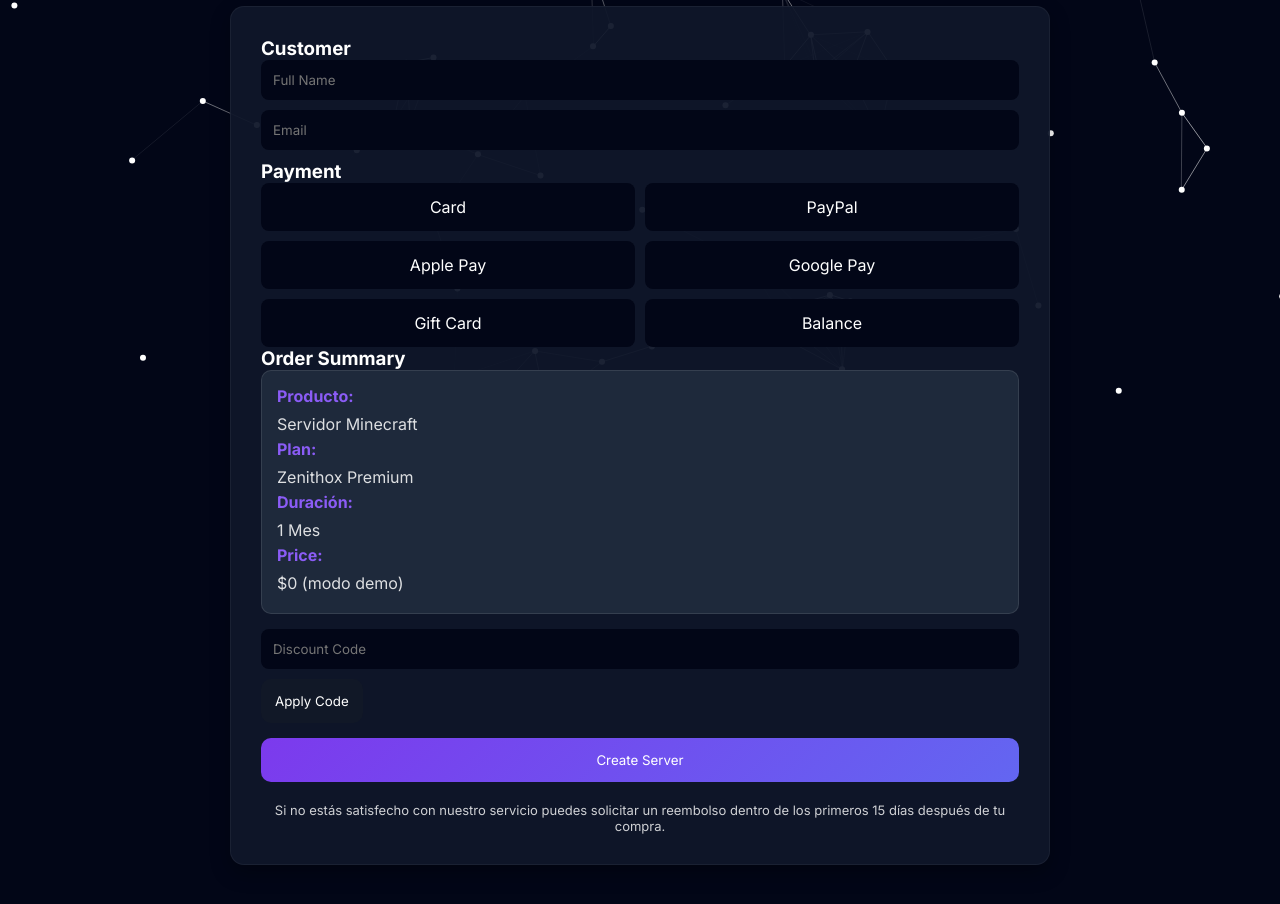
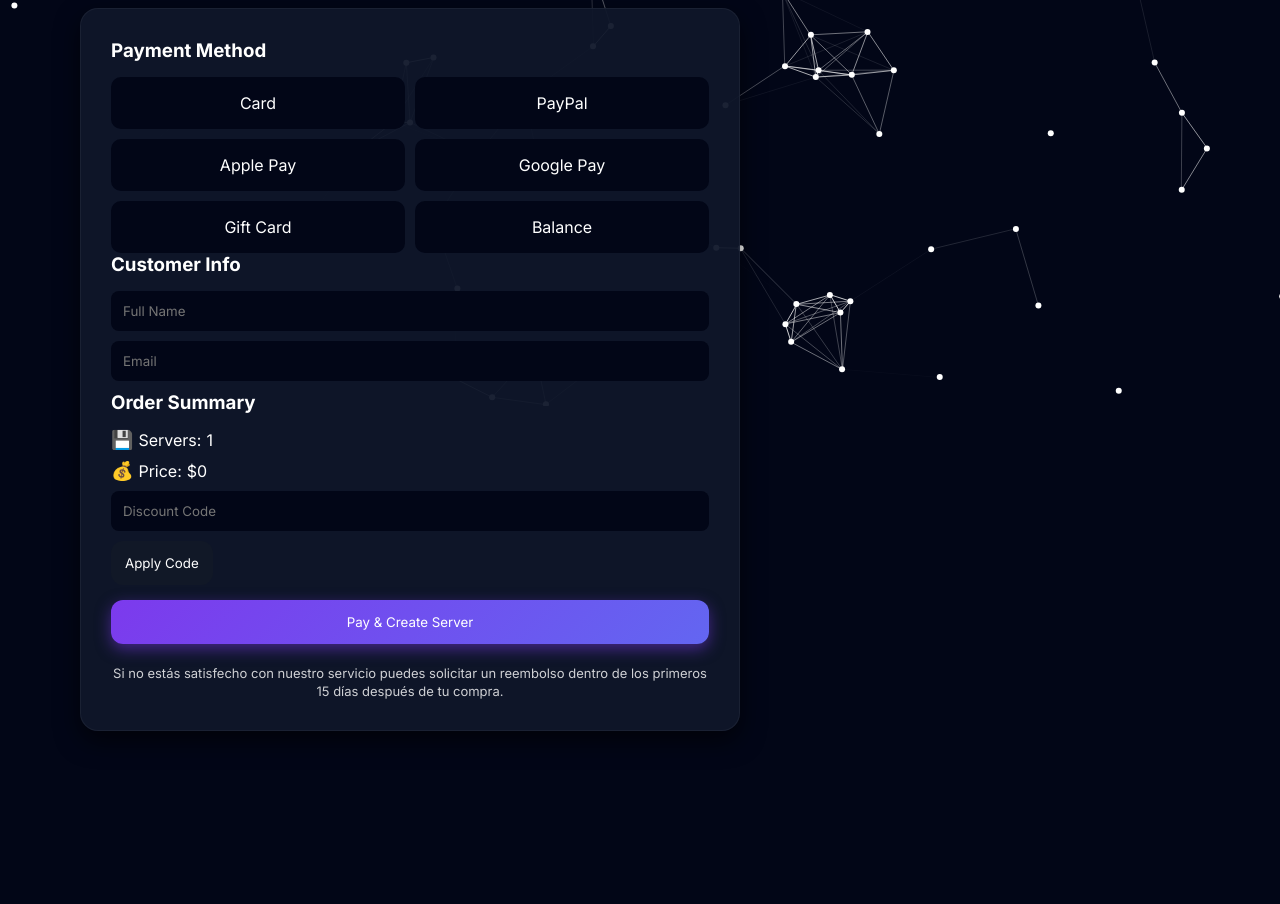
Before and after one commit to El77373883/HostingZenithox, a plain HTML site: page op.html in a window 1280 px wide. Shown: the part 440-1344 px from the top of the page. After the commit the page ends 1211 px from the top, so only its background shows below. Drawn offline with nearby package versions, Linux system fonts and the light colour scheme.

Commit message:
Update op.html

```diff
--- a/op.html
+++ b/op.html
@@ -8,40 +8,59 @@
 <script src="https://cdn.jsdelivr.net/npm/particles.js@2.0.0/particles.min.js"></script>
 <style>
 *{margin:0;padding:0;box-sizing:border-box;font-family:Inter}
-body{background:#020617;color:white;min-height:100vh;overflow-x:hidden}
-.promo{background:linear-gradient(90deg,#7c3aed,#6366f1);text-align:center;padding:10px;font-size:14px;display:flex;justify-content:center;align-items:center;gap:10px}
-.copy-btn{background:white;color:#000;border:none;padding:5px 10px;border-radius:6px;cursor:pointer;font-weight:600}
-.animated-title{font-size:40px;font-weight:700;background:linear-gradient(90deg,#7c3aed,#22c55e,#38bdf8,#7c3aed);background-size:300%;-webkit-background-clip:text;color:transparent;animation:colorFlow 6s linear infinite}
+body{background:#020617;color:white;min-height:100vh;overflow-x:hidden;}
+/* Promo Bar */
+.promo{background:linear-gradient(90deg,#7c3aed,#6366f1);text-align:center;padding:10px;font-size:14px;display:flex;justify-content:center;align-items:center;gap:10px;}
+.copy-btn{background:white;color:#000;border:none;padding:5px 10px;border-radius:6px;cursor:pointer;font-weight:600;transition:all .3s;}
+.copy-btn:hover{background:#f3f3f3;transform:scale(1.05);}
+.copy-check{display:none;margin-left:5px;color:#22c55e;font-weight:700;transition:all .3s;}
+/* animated title */
+.animated-title{font-size:42px;font-weight:700;background:linear-gradient(90deg,#7c3aed,#22c55e,#38bdf8,#7c3aed);background-size:300%;-webkit-background-clip:text;color:transparent;animation:colorFlow 6s linear infinite;text-shadow:1px 1px 5px rgba(0,0,0,.3);}
 @keyframes colorFlow{0%{background-position:0%}100%{background-position:300%}}
-.mc-logo{width:160px;margin-top:20px;animation:floatLogo 4s ease-in-out infinite}
+/* minecraft logo */
+.mc-logo{width:160px;margin-top:20px;animation:floatLogo 4s ease-in-out infinite;}
 @keyframes floatLogo{0%{transform:translateY(0)}50%{transform:translateY(-12px)}100%{transform:translateY(0)}}
-#particles-js{position:fixed;width:100%;height:100%;z-index:-3}
-#lightning{position:fixed;width:100%;height:100%;top:0;left:0;pointer-events:none;z-index:-2}
-.bolt{position:absolute;top:-20%;width:3px;height:140%;background:linear-gradient(to bottom,rgba(255,255,255,0),rgba(255,255,255,.9),rgba(255,255,255,0));opacity:0;animation:flash .5s linear}
+/* particles */
+#particles-js{position:fixed;width:100%;height:100%;z-index:-3;}
+/* lightning */
+#lightning{position:fixed;width:100%;height:100%;top:0;left:0;pointer-events:none;z-index:-2;}
+.bolt{position:absolute;top:-20%;width:3px;height:140%;background:linear-gradient(to bottom,rgba(255,255,255,0),rgba(255,255,255,.9),rgba(255,255,255,0));opacity:0;animation:flash .5s linear;}
 @keyframes flash{0%{opacity:0}10%{opacity:1}20%{opacity:.4}30%{opacity:1}100%{opacity:0}}
-.header{display:flex;justify-content:space-between;padding:20px 40px;border-bottom:1px solid rgba(255,255,255,.05)}
-.logo{font-size:22px;font-weight:700;color:#8b5cf6}
-.container{max-width:900px;margin:auto;padding:40px}
-.card{background:rgba(15,23,42,0.95);padding:30px;border-radius:14px;border:1px solid rgba(255,255,255,.05);box-shadow:0 8px 20px rgba(0,0,0,0.3)}
-.input{width:100%;padding:12px;border:none;background:#020617;border-radius:8px;color:white;margin-bottom:10px}
-.payments{display:grid;grid-template-columns:repeat(2,1fr);gap:10px}
-.payment{background:#020617;padding:12px;border-radius:8px;cursor:pointer;text-align:center;border:2px solid transparent;transition:.2s}
-.payment:hover{background:#1e293b}
-.payment.active{border-color:#8b5cf6;background:#1e293b}
-button{padding:14px;border-radius:10px;border:none;background:#111827;color:white;cursor:pointer}
-.primary{width:100%;margin-top:15px;background:linear-gradient(135deg,#7c3aed,#6366f1)}
-.refund{margin-top:20px;font-size:13px;opacity:.8;text-align:center}
-.product-summary{background:#1e293b;padding:15px;border-radius:10px;margin-bottom:15px;border:1px solid rgba(255,255,255,.1)}
-.product-summary h4{margin-bottom:8px;color:#8b5cf6}
-.product-summary p{margin-bottom:5px;opacity:.85}
-@media (max-width:900px){.container{padding:20px}}
+/* header */
+.header{display:flex;justify-content:space-between;padding:20px 40px;border-bottom:1px solid rgba(255,255,255,.05);}
+.logo{font-size:22px;font-weight:700;color:#8b5cf6;}
+/* layout */
+.container{max-width:1200px;margin:auto;padding:40px;display:grid;grid-template-columns:1fr 420px;gap:40px;}
+.card{background:rgba(15,23,42,.95);padding:30px;border-radius:18px;border:1px solid rgba(255,255,255,.05);box-shadow:0 10px 25px rgba(0,0,0,.6);transition:all .3s;}
+.card:hover{transform:translateY(-5px);box-shadow:0 15px 30px rgba(0,0,0,.7);}
+.card h3{margin-bottom:15px;}
+.card p{margin-bottom:10px;display:flex;align-items:center;gap:5px;}
+.card p span.icon{color:#8b5cf6;font-size:18px;}
+.input{width:100%;padding:12px;border:none;background:#020617;border-radius:8px;color:white;margin-bottom:10px;transition:all .3s;}
+.input:focus{outline:none;background:#1e293b;}
+button{padding:14px;border-radius:12px;border:none;background:#111827;color:white;cursor:pointer;transition:all .3s;}
+button:hover{transform:scale(1.03);}
+.primary{width:100%;margin-top:15px;background:linear-gradient(135deg,#7c3aed,#6366f1);box-shadow:0 5px 15px rgba(124,58,237,.5);}
+.primary:hover{box-shadow:0 10px 20px rgba(124,58,237,.7);}
+.refund{margin-top:20px;font-size:13px;opacity:.8;text-align:center;line-height:1.4;}
+
+/* payments */
+.payments{display:grid;grid-template-columns:repeat(2,1fr);gap:10px;margin-top:10px;}
+.payment{background:#020617;padding:14px;border-radius:10px;cursor:pointer;text-align:center;border:2px solid transparent;transition:all .3s;position:relative;}
+.payment:hover{background:#1e293b;transform:scale(1.03);}
+.payment.active{border-color:#8b5cf6;background:#1e293b;}
+.payment span.tooltip{display:none;position:absolute;top:-25px;left:50%;transform:translateX(-50%);background:#111827;padding:3px 8px;border-radius:6px;font-size:12px;opacity:.9;}
+.payment:hover span.tooltip{display:block;}
+
+/* responsive */
+@media (max-width:900px){.container{grid-template-columns:1fr;padding:20px;}}
 </style>
 </head>
 <body>
 
 <div class="promo">
 10% de descuento en tu primer servidor — Código: <b>FIRST10</b>
-<button class="copy-btn" onclick="copyCode()">Copiar</button>
+<button class="copy-btn" onclick="copyCode()">Copiar</button><span class="copy-check" id="copyCheck">✔</span>
 </div>
 
 <div id="particles-js"></div>
@@ -57,55 +76,70 @@
 </div>
 
 <div class="container">
+
 <div class="card">
+<h3>Payment Method</h3>
+<div class="payments">
+<div class="payment" onclick="selectPayment(this)">Card<span class="tooltip">VISA, Mastercard</span></div>
+<div class="payment" onclick="selectPayment(this)">PayPal<span class="tooltip">PayPal account</span></div>
+<div class="payment" onclick="selectPayment(this)">Apple Pay<span class="tooltip">Apple devices</span></div>
+<div class="payment" onclick="selectPayment(this)">Google Pay<span class="tooltip">Android devices</span></div>
+<div class="payment" onclick="selectPayment(this)">Gift Card<span class="tooltip">Use gift cards</span></div>
+<div class="payment" onclick="selectPayment(this)">Balance<span class="tooltip">Wallet balance</span></div>
+</div>
 
-<h3>Customer</h3>
+<h3>Customer Info</h3>
 <input class="input" placeholder="Full Name">
 <input class="input" placeholder="Email">
 
-<h3>Payment</h3>
-<div class="payments">
-<div class="payment">Card</div>
-<div class="payment">PayPal</div>
-<div class="payment">Apple Pay</div>
-<div class="payment">Google Pay</div>
-<div class="payment">Gift Card</div>
-<div class="payment">Balance</div>
-</div>
-
 <h3>Order Summary</h3>
-<div class="product-summary">
-<h4>Producto:</h4>
-<p>Servidor Minecraft</p>
-<h4>Plan:</h4>
-<p>Zenithox Premium</p>
-<h4>Duración:</h4>
-<p>1 Mes</p>
-<h4>Price:</h4>
-<p>$0 (modo demo)</p>
-</div>
-
+<p><span class="icon">💾</span>Servers: <span id="sumServers">1</span></p>
+<p><span class="icon">💰</span>Price: <span id="price">$0</span></p>
 <input id="coupon" class="input" placeholder="Discount Code">
 <button onclick="applyCoupon()">Apply Code</button>
-
-<button class="primary" onclick="checkout()">Create Server</button>
-
+<button class="primary" onclick="checkout()">Pay & Create Server</button>
 <div class="refund">
 Si no estás satisfecho con nuestro servicio puedes solicitar un reembolso dentro de los primeros 15 días después de tu compra.
 </div>
+</div>
 
-</div>
 </div>
 
 <script>
+// Particles
 particlesJS("particles-js",{particles:{number:{value:80},size:{value:3},move:{speed:2},line_linked:{enable:true}}})
+
+// Lightning
 function createLightning(){let bolt=document.createElement("div");bolt.className="bolt";bolt.style.left=Math.random()*100+"%";document.getElementById("lightning").appendChild(bolt);setTimeout(()=>{bolt.remove()},500)}
 setInterval(()=>{if(Math.random()<0.5){createLightning()}},1200)
 
-function copyCode(){navigator.clipboard.writeText("FIRST10");alert("Código copiado")}
-function applyCoupon(){let code=document.getElementById("coupon").value.toUpperCase();if(code==="FIRST10"){alert("10% discount applied")}else{alert("Invalid code")}}
-function checkout(){alert("Pago procesado (modo demo)")}
-document.querySelectorAll(".payment").forEach(btn=>{btn.onclick=()=>{document.querySelectorAll(".payment").forEach(b=>b.classList.remove("active"));btn.classList.add("active")}})
+// Payment selection
+function selectPayment(el){
+document.querySelectorAll(".payment").forEach(p=>p.classList.remove("active"))
+el.classList.add("active")
+}
+
+// Copy code with check
+function copyCode(){
+navigator.clipboard.writeText("FIRST10")
+let check=document.getElementById("copyCheck")
+check.style.display="inline"
+setTimeout(()=>{check.style.display="none"},1200)
+}
+
+// Coupon
+function applyCoupon(){
+let code=document.getElementById("coupon").value.toUpperCase()
+if(code==="FIRST10"){alert("10% discount applied")}else{alert("Invalid code")}
+}
+
+// Checkout animation
+function checkout(){
+let btn=document.querySelector(".primary")
+btn.innerText="Processing..."
+btn.disabled=true
+setTimeout(()=>{alert("Server created in TEST MODE ($0)");btn.innerText="Pay & Create Server";btn.disabled=false},1800)
+}
 </script>
 
 </body>
```
